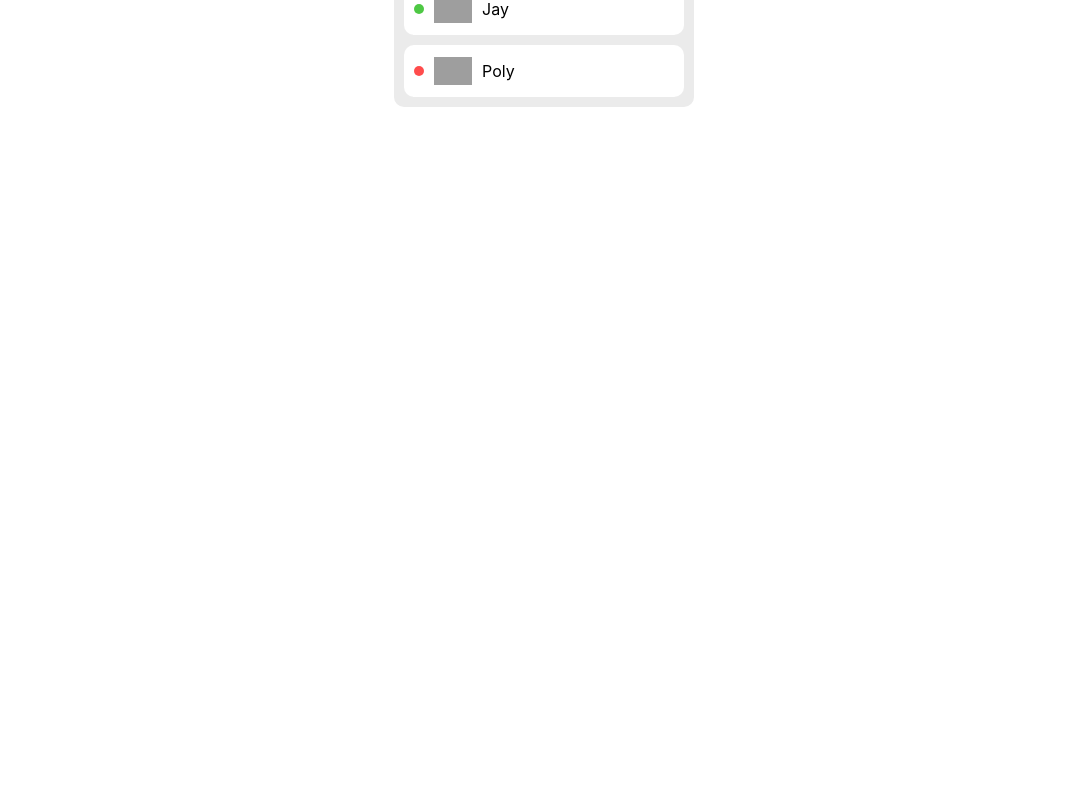
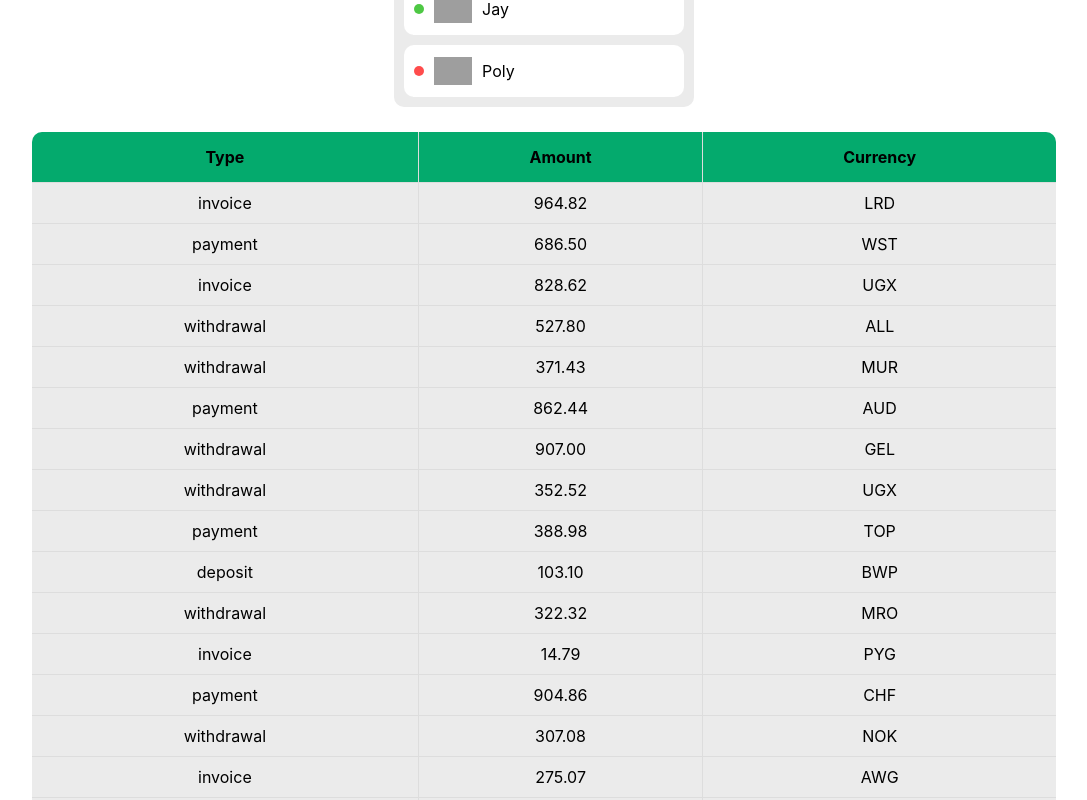
Before and after one commit to luckyjuse/goit-react-hw-01-components, a React (Create React App) app: page / in a window 1280 px wide. Shown: the part 740-1540 px from the top of the page, without its empty margins (96-1183 px from the left). Before the commit the page ends 847 px from the top, so only its background shows below. Built offline with nearby package versions, Linux system fonts and the light colour scheme; grey boxes are pictures that could not be loaded.

Commit message:
4 task added

```diff
--- a/src/components/App.jsx
+++ b/src/components/App.jsx
@@ -1,9 +1,11 @@
 import user from '../user.json';
 import statistics from '../statistics.json';
 import friends from '../friends.json';
+import transactions from '../transactions.json';
 import { Profile } from './Profile/Profile';
 import { Statistics } from './Statistics/Statistics';
 import { FriendList } from './FriendList/FriendList';
+import { TransactionHistory } from './TransactionHistory/TransactionHistory';
 
 export const App = () => {
   return (
@@ -17,6 +19,7 @@ export const App = () => {
       />
       <Statistics items={statistics} />
       <FriendList friends={friends} />
+      <TransactionHistory items={transactions} />
     </div>
   );
 };
--- a/src/components/FriendList/FriendList.jsx
+++ b/src/components/FriendList/FriendList.jsx
@@ -1,5 +1,5 @@
 import PropTypes from 'prop-types';
-import { FriendListItem } from './FriendListItem/FriendListItem';
+import { FriendListItem } from '../FriendListItem/FriendListItem';
 import { FriendListUl } from './FriendList.styled';
 
 export const FriendList = ({ friends }) => {
--- /dev/null
+++ b/src/components/TransactionHistory/TransactionHistory.jsx
@@ -0,0 +1,43 @@
+import PropTypes from 'prop-types';
+import {
+  TransactionTable,
+  TransactionTbody,
+  TransactionTd,
+  TransactionTh,
+  TransactionThead,
+  TransactionTr,
+} from './TransactionHistory.styled';
+
+export const TransactionHistory = ({ items }) => {
+  return (
+    <TransactionTable>
+      <TransactionThead>
+        <TransactionTr>
+          <TransactionTh>Type</TransactionTh>
+          <TransactionTh>Amount</TransactionTh>
+          <TransactionTh>Currency</TransactionTh>
+        </TransactionTr>
+      </TransactionThead>
+      {items.map(({ id, type, amount, currency }) => (
+        <TransactionTbody key={id}>
+          <TransactionTr>
+            <TransactionTd>{type}</TransactionTd>
+            <TransactionTd>{amount}</TransactionTd>
+            <TransactionTd>{currency}</TransactionTd>
+          </TransactionTr>
+        </TransactionTbody>
+      ))}
+    </TransactionTable>
+  );
+};
+
+TransactionHistory.propTypes = {
+  items: PropTypes.arrayOf(
+    PropTypes.shape({
+      id: PropTypes.string.isRequired,
+      type: PropTypes.string.isRequired,
+      amount: PropTypes.string.isRequired,
+      currency: PropTypes.string.isRequired,
+    })
+  ).isRequired,
+};
--- /dev/null
+++ b/src/components/TransactionHistory/TransactionHistory.styled.js
@@ -0,0 +1,41 @@
+import styled from '@emotion/styled';
+
+export const TransactionTable = styled.table`
+  width: 80%;
+  margin-top: 25px;
+  margin-left: auto;
+  margin-right: auto;
+  padding: 10px;
+  border-radius: 10px;
+  border-collapse: collapse;
+  border-style: hidden;
+  background-color: rgb(235, 235, 235);
+  overflow: hidden;
+`;
+
+export const TransactionThead = styled.thead``;
+
+export const TransactionTbody = styled.tbody``;
+
+export const TransactionTh = styled.th`
+  padding-top: 15px;
+  padding-bottom: 15px;
+  text-align: center;
+  background-color: #04aa6d;
+  border-right: 1px solid #ddd;
+  :last-child {
+    border-right: none;
+  }
+`;
+
+export const TransactionTr = styled.tr`
+  :hover {
+    background-color: #ddd;
+  }
+`;
+
+export const TransactionTd = styled.td`
+  text-align: center;
+  border: 1px solid #ddd;
+  padding: 10px;
+`;
--- /dev/null
+++ b/src/transactions.json
@@ -0,0 +1,122 @@
+[
+  {
+    "id": "1e0700a2-5183-4291-85cc-2065a036a683",
+    "type": "invoice",
+    "amount": "964.82",
+    "currency": "LRD"
+  },
+  {
+    "id": "a30f821b-4d25-4ff0-abdd-e340b3f0dd2b",
+    "type": "payment",
+    "amount": "686.50",
+    "currency": "WST"
+  },
+  {
+    "id": "44dca67a-8e5a-4798-bf8e-b15efd4e1abd",
+    "type": "invoice",
+    "amount": "828.62",
+    "currency": "UGX"
+  },
+  {
+    "id": "ea8ed3dc-2b68-4a53-905a-53ecb0adef33",
+    "type": "withdrawal",
+    "amount": "527.80",
+    "currency": "ALL"
+  },
+  {
+    "id": "ea76146a-0b00-4b80-bc02-a8c822176712",
+    "type": "withdrawal",
+    "amount": "371.43",
+    "currency": "MUR"
+  },
+  {
+    "id": "63ca02f9-d637-46b5-9237-f3b24425e029",
+    "type": "payment",
+    "amount": "862.44",
+    "currency": "AUD"
+  },
+  {
+    "id": "ed0263e8-59a5-4bf1-87e0-2bb88e53dc34",
+    "type": "withdrawal",
+    "amount": "907.00",
+    "currency": "GEL"
+  },
+  {
+    "id": "6013bad0-750c-4691-8bc2-d8f2b43969c4",
+    "type": "withdrawal",
+    "amount": "352.52",
+    "currency": "UGX"
+  },
+  {
+    "id": "252c7be4-8b06-4fa7-8d42-61fb835b70d5",
+    "type": "payment",
+    "amount": "388.98",
+    "currency": "TOP"
+  },
+  {
+    "id": "4eaab41b-b967-40ac-82ed-85fc66f646f1",
+    "type": "deposit",
+    "amount": "103.10",
+    "currency": "BWP"
+  },
+  {
+    "id": "9648a350-8469-42d5-8bf3-18090de5fe67",
+    "type": "withdrawal",
+    "amount": "322.32",
+    "currency": "MRO"
+  },
+  {
+    "id": "9c5c25fb-1a95-4b2f-8d1f-4c4426d677cc",
+    "type": "invoice",
+    "amount": "14.79",
+    "currency": "PYG"
+  },
+  {
+    "id": "43ef232c-80e9-4d6f-b48a-b22405620de3",
+    "type": "payment",
+    "amount": "904.86",
+    "currency": "CHF"
+  },
+  {
+    "id": "5161682e-e620-4019-ab0a-24ceb10fbd20",
+    "type": "withdrawal",
+    "amount": "307.08",
+    "currency": "NOK"
+  },
+  {
+    "id": "7b119d71-42e6-4c42-a141-6818b07bb9ff",
+    "type": "invoice",
+    "amount": "275.07",
+    "currency": "AWG"
+  },
+  {
+    "id": "a4f65722-65c4-4c28-b1f4-b8ed988bb205",
+    "type": "deposit",
+    "amount": "213.10",
+    "currency": "STD"
+  },
+  {
+    "id": "c6e5784b-0ca3-48d6-86e5-b5128af5a523",
+    "type": "invoice",
+    "amount": "116.11",
+    "currency": "CUP CUC"
+  },
+  {
+    "id": "c9ebed6a-3a02-4b49-ac0d-0534b51f2bfd",
+    "type": "invoice",
+    "amount": "878.67",
+    "currency": "HKD"
+  },
+  {
+    "id": "a4a98b0e-b22c-438b-9f83-de2df52110c8",
+    "type": "invoice",
+    "amount": "725.03",
+    "currency": "UYU UYI"
+  },
+  {
+    "id": "b39bfa7a-0166-4c47-94d6-87d20590f746",
+    "type": "payment",
+    "amount": "405.45",
+    "currency": "MDL"
+  }
+]
```
Also changed, not shown: src/components/FriendListItem/FriendListItem.jsx (renamed from src/components/FriendList/FriendListItem/FriendListItem.jsx), src/components/FriendListItem/FriendListItem.styled.js (renamed from src/components/FriendList/FriendListItem/FriendListItem.styled.js).
